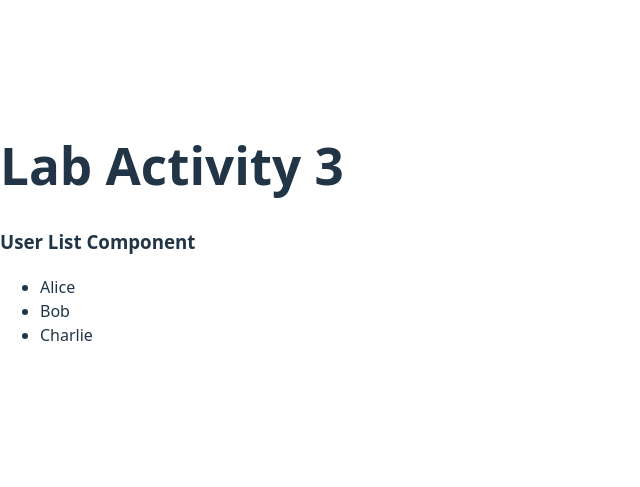
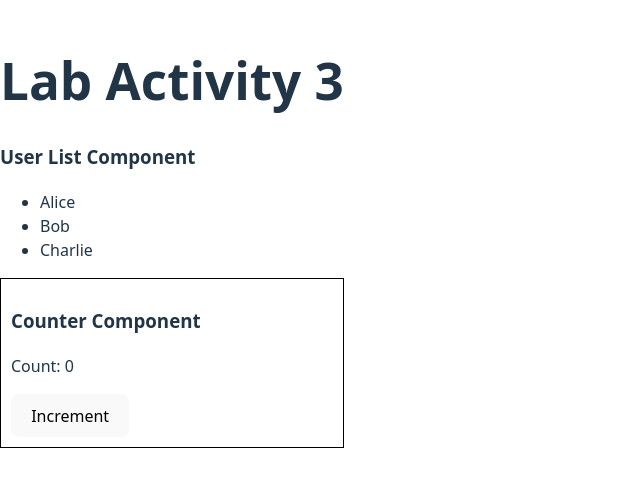
Before and after one commit to princedwayne32/react-es6-lab, a React (Vite) app: page / in a window 1280 px wide. Shown: the part 167-654 px from the top of the page, without its empty margins (0-640 px from the left). Built offline with nearby package versions, Linux system fonts and the light colour scheme.

Commit message:
Add Counter component

```diff
--- a/src/App.jsx
+++ b/src/App.jsx
@@ -1,5 +1,6 @@
 import React from 'react';
-import UserList from './UserList'; // Import the new component
+import UserList from './UserList';
+import Counter from './Counter'; // Import Counter
 
 function App() {
   const users = ['Alice', 'Bob', 'Charlie'];
@@ -8,6 +9,7 @@ function App() {
     <div>
       <h1>Lab Activity 3</h1>
       <UserList users={users} />
+      <Counter />
     </div>
   );
 }
--- /dev/null
+++ b/src/Counter.jsx
@@ -0,0 +1,15 @@
+import React, { useState } from 'react';
+
+function Counter() {
+  const [count, setCount] = useState(0);
+
+  return (
+    <div style={{ border: '1px solid black', padding: '10px', marginTop: '10px' }}>
+      <h3>Counter Component</h3>
+      <p>Count: {count}</p>
+      <button onClick={() => setCount(count + 1)}>Increment</button>
+    </div>
+  );
+}
+
+export default Counter;
```
